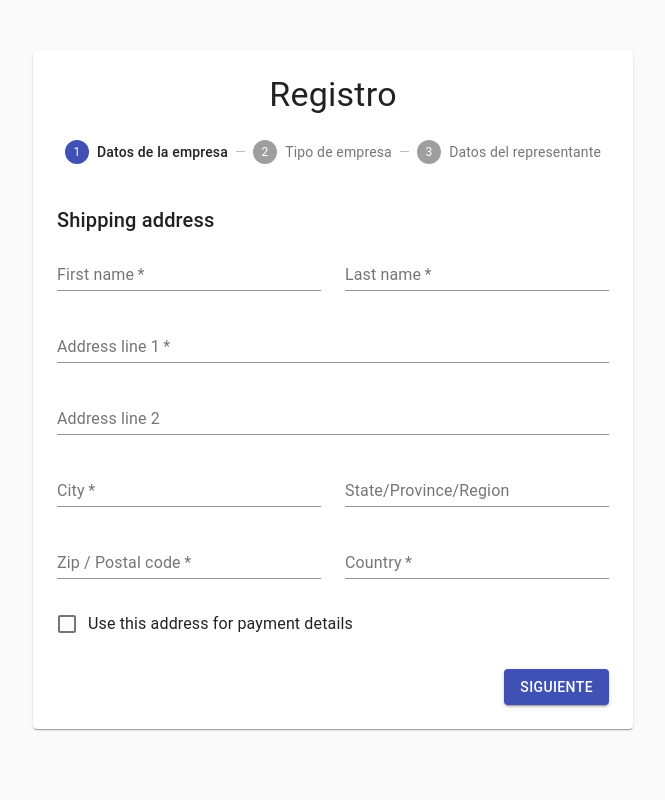
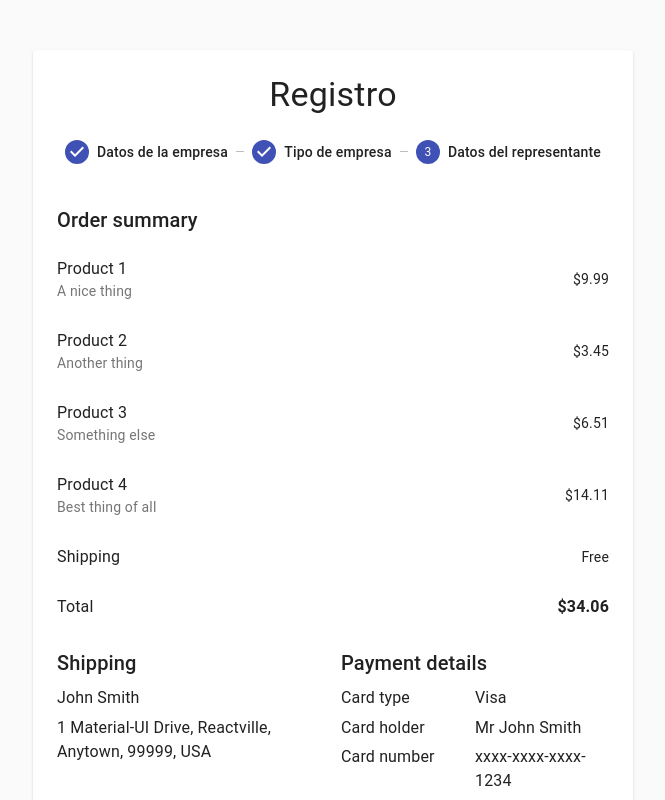
Before and after one commit to comunidad-de-trabajo/frontend, a React (Create React App) app: page /registroEmpresa3 in a window 1280 px wide. Shown: the top 800 px of the page, without its empty margins (307-972 px from the left). Built offline with nearby package versions, Linux system fonts and the light colour scheme; the HTML template or start-up script is replaced by a standard one.

Commit message:
agregadas rutas registroEmpresa

```diff
--- a/src/App.js
+++ b/src/App.js
@@ -23,8 +23,14 @@ export default function App() {
     <Container maxWidth="xl" className={classes.root}>
       <Router>
         <Switch>
-          <Route path="/">
-            <RegistroEmpresa />
+          <Route path="/registroEmpresa1">
+            <RegistroEmpresa step={0} />
+          </Route>
+          <Route path="/registroEmpresa2">
+            <RegistroEmpresa step={1} />
+          </Route>
+          <Route path="/registroEmpresa3">
+            <RegistroEmpresa step={2} />
           </Route>
         </Switch>
       </Router>
--- a/src/components/RegistroEmpresa.js
+++ b/src/components/RegistroEmpresa.js
@@ -10,6 +10,7 @@ import Typography from '@material-ui/core/Typography';
 import DatosEmpresa from './DatosEmpresa';
 import TipoEmpresa from './TipoEmpresa';
 import DatosRepresentante from './DatosRepresentante';
+import PropTypes from 'prop-types';
 
 const useStyles = makeStyles((theme) => ({
   appBar: {
@@ -67,9 +68,10 @@ function getStepContent(step) {
   }
 }
 
-export default function RegistroEmpresa() {
+export default function RegistroEmpresa(props) {
   const classes = useStyles();
-  const [activeStep, setActiveStep] = React.useState(0);
+  const { step } = props;
+  const [activeStep, setActiveStep] = React.useState(step);
 
   const handleNext = () => {
     setActiveStep(activeStep + 1);
@@ -136,3 +138,7 @@ export default function RegistroEmpresa() {
     </React.Fragment>
   );
 }
+
+RegistroEmpresa.propTypes = {
+  step: PropTypes.number,
+};
```
